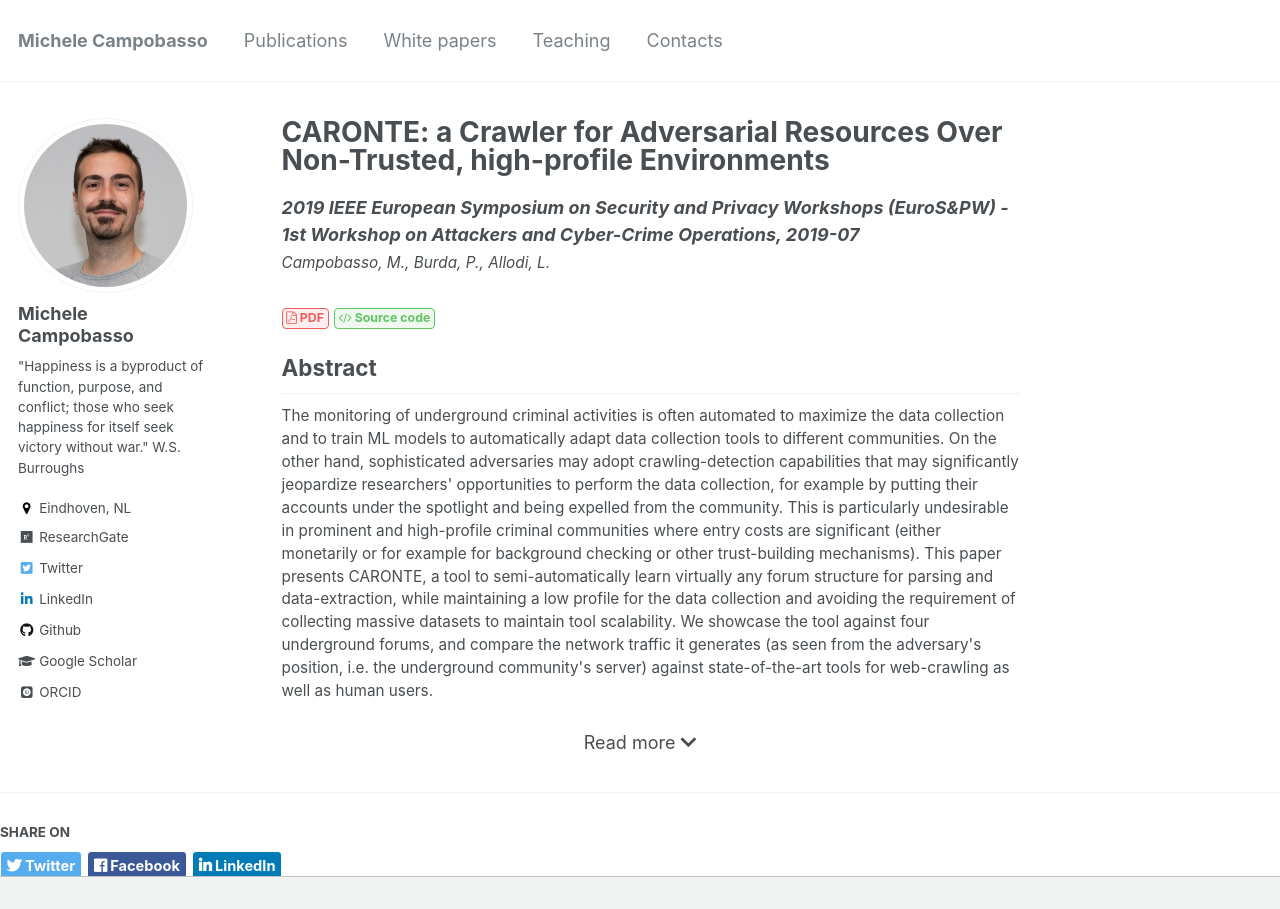
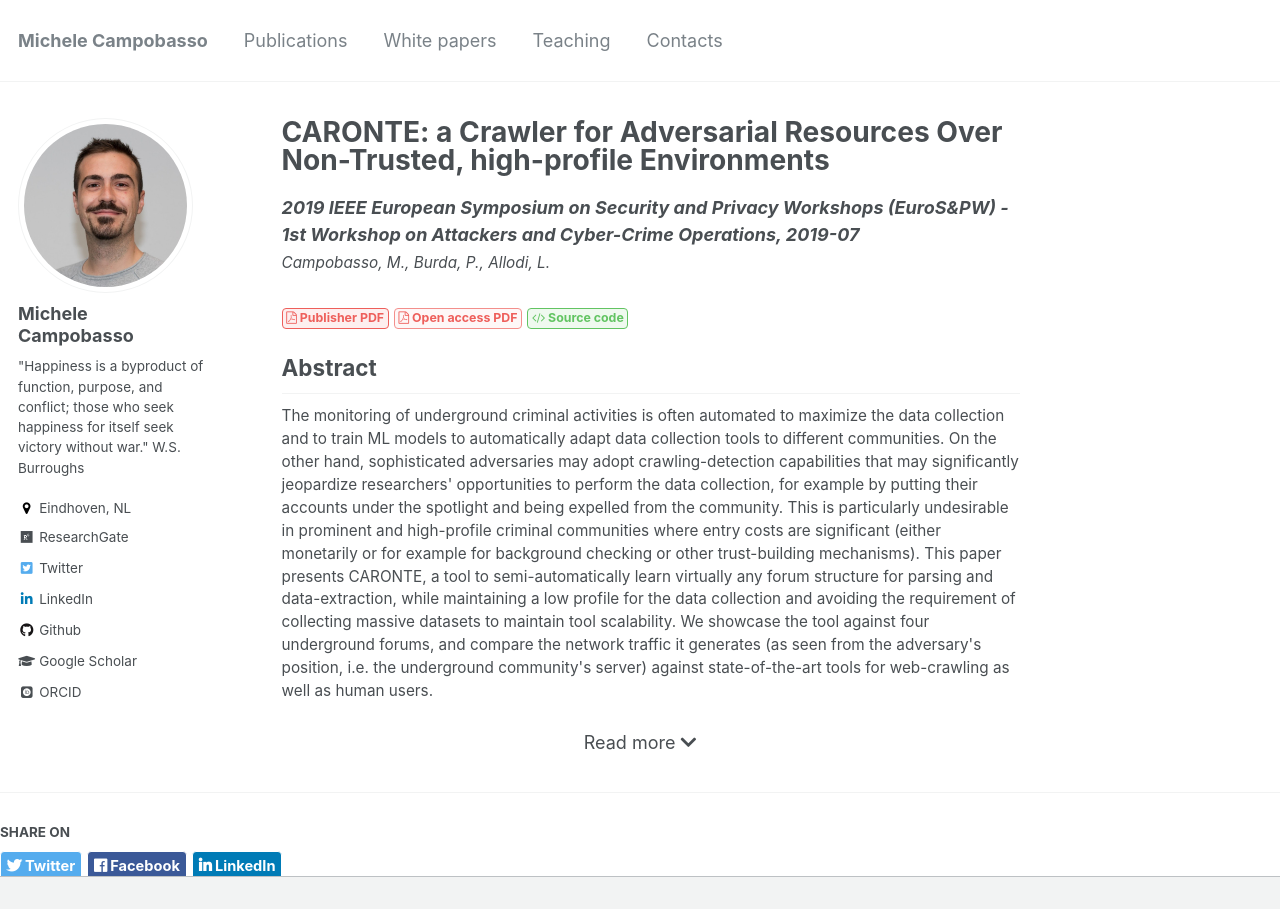
Before and after one commit to michelecampobasso/michelecampobasso.github.io, a Jekyll site: the page built from _publications/2019-07-17-caronte.md, in a window 1280 px wide and 1049 px high, cut to the strip 0-909 px from the top of the window. Built offline with Jekyll 4.4.1, drawn with Linux system fonts in a browser that asks for light colours; some web fonts are replaced.

Commit message:
fixed links

```diff
--- a/_layouts/single.html
+++ b/_layouts/single.html
@@ -82,7 +82,8 @@ layout: default
               {% if page.pre_print_link %}<a href="{{ page.pre_print_link }}" class="btn btn--pdf"><i class="fa fa-file-pdf-o" aria-hidden="true"></i> Pre-print direct link</a>{% endif %}
               {% if page.open_access_link %}<a href="{{ page.open_access_link }}" class="btn btn--pdf-light"><i class="fa fa-file-pdf-o" aria-hidden="true"></i> arXiv.org</a>{% endif %}
               {% if page.white_paper_publisher_link %}<a href="{{ page.white_paper_publisher_link }}" class="btn btn--success"><i class="fas fa-external-link-alt" aria-hidden="true"></i> Publisher link</a>{% endif %} -->
-              {% if page.publisher_link %}<a href="{{ page.publisher_link }}" class="btn btn--pdf" target="_blank" rel="noopener noreferrer"><i class="fa fa-file-pdf-o" aria-hidden="true"></i> PDF</a>{% endif %}
+              {% if page.publisher_link %}<a href="{{ page.open_access_link }}" class="btn btn--pdf" target="_blank" rel="noopener noreferrer"><i class="fa fa-file-pdf-o" aria-hidden="true"></i> Publisher PDF</a>{% endif %}
+              {% if page.open_access_link %}<a href="{{ page.open_access_link }}" class="btn btn--pdf-light"><i class="fa fa-file-pdf-o" aria-hidden="true"></i> Open access PDF</a>{% endif %}
               {% if page.pre_print_link %}<a href="{{ page.pre_print_link }}" class="btn btn--pdf"><i class="fa fa-file-pdf-o" aria-hidden="true"></i> Pre-print</a>{% endif %}
               {% if page.white_paper_publisher_link %}<a href="{{ page.white_paper_publisher_link }}" class="btn btn--success"><i class="fas fa-external-link-alt" aria-hidden="true"></i> PDF</a>{% endif %}
               {% if page.database %}<a href="{{ page.database }}" class="btn btn--success"><i class="fa fa-database" aria-hidden="true"></i> Datasets</a>{% endif %}
```
